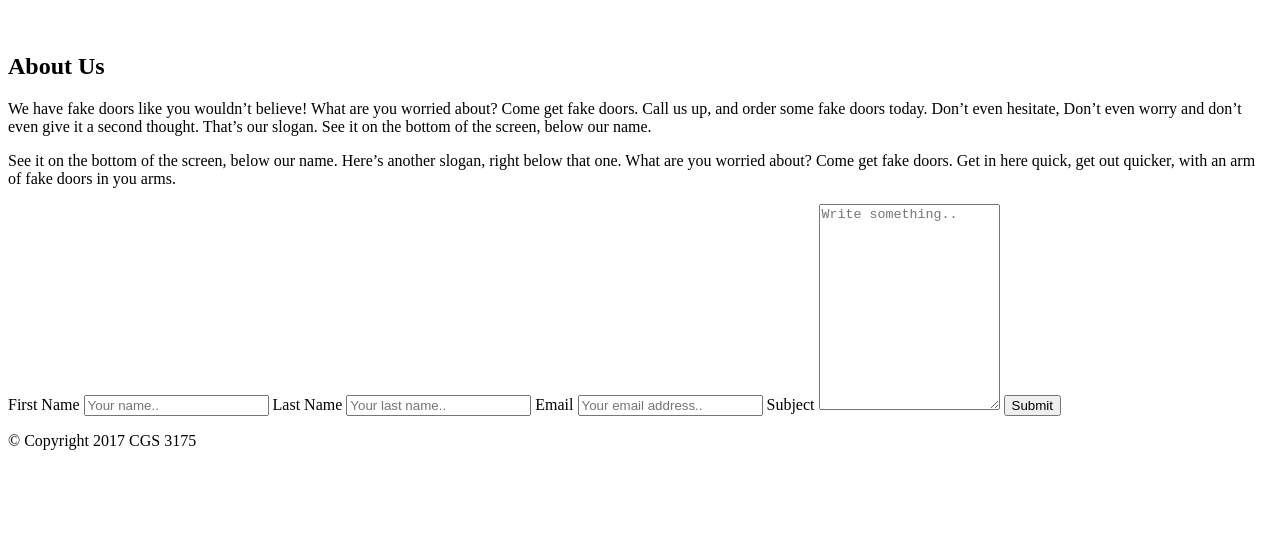
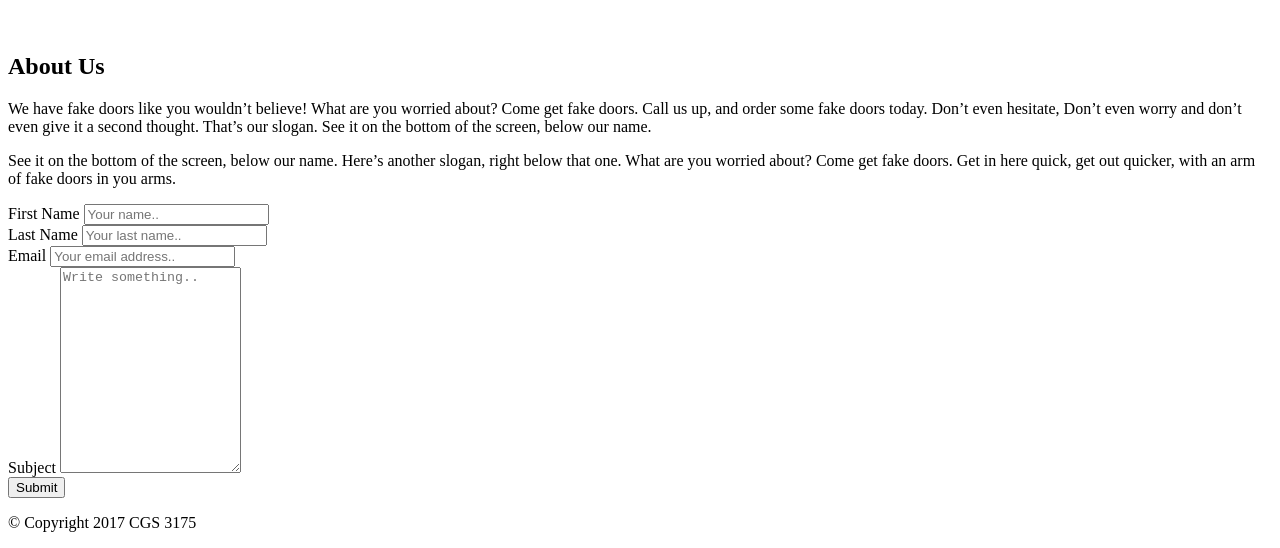
Before and after one commit to Dcalligy/Real-Fake-Doors, a plain HTML site: page Personal Website/html/aboutus.html in a window 1280 px wide. Shown: the part 497-1045 px from the top of the page. Before the commit the page ends 963 px from the top, so only its background shows below. Drawn offline with Linux system fonts and the light colour scheme.

Commit message:
Update aboutus.html

```diff
--- a/Personal Website/html/aboutus.html
+++ b/Personal Website/html/aboutus.html
@@ -38,16 +38,16 @@
 	<div class="container">
 		<form action="html/aboutus.html">
 			<label for="fname">First Name</label>
-			<input type="text" id="fname" name="firstname" placeholder="Your name..">
+			<input type="text" id="fname" name="firstname" placeholder="Your name.."><br>
 
 			<label for="lname">Last Name</label>
-			<input type="text" id="lname" name="lastname" placeholder="Your last name..">
+			<input type="text" id="lname" name="lastname" placeholder="Your last name.."><br>
 
 			<label for="email">Email</label>
-			<input type="text" id="email" name="emailaddress" placeholder="Your email address..">
+			<input type="text" id="email" name="emailaddress" placeholder="Your email address.."><br>
 
 			<label for="subject">Subject</label>
-   			<textarea id="subject" name="subject" placeholder="Write something.." style="height:200px"></textarea>
+   			<textarea id="subject" name="subject" placeholder="Write something.." style="height:200px"></textarea><br>
 
     		<input type="submit" value="Submit">
 
```
